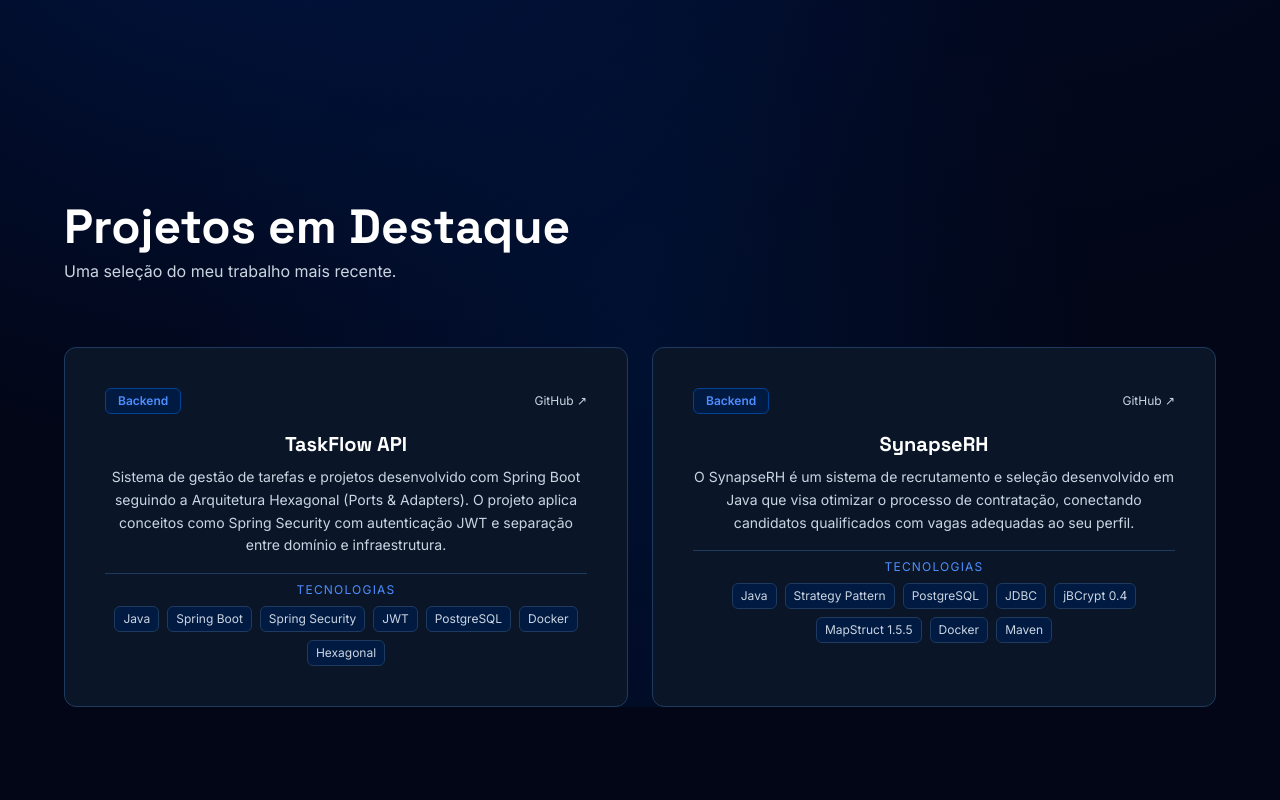
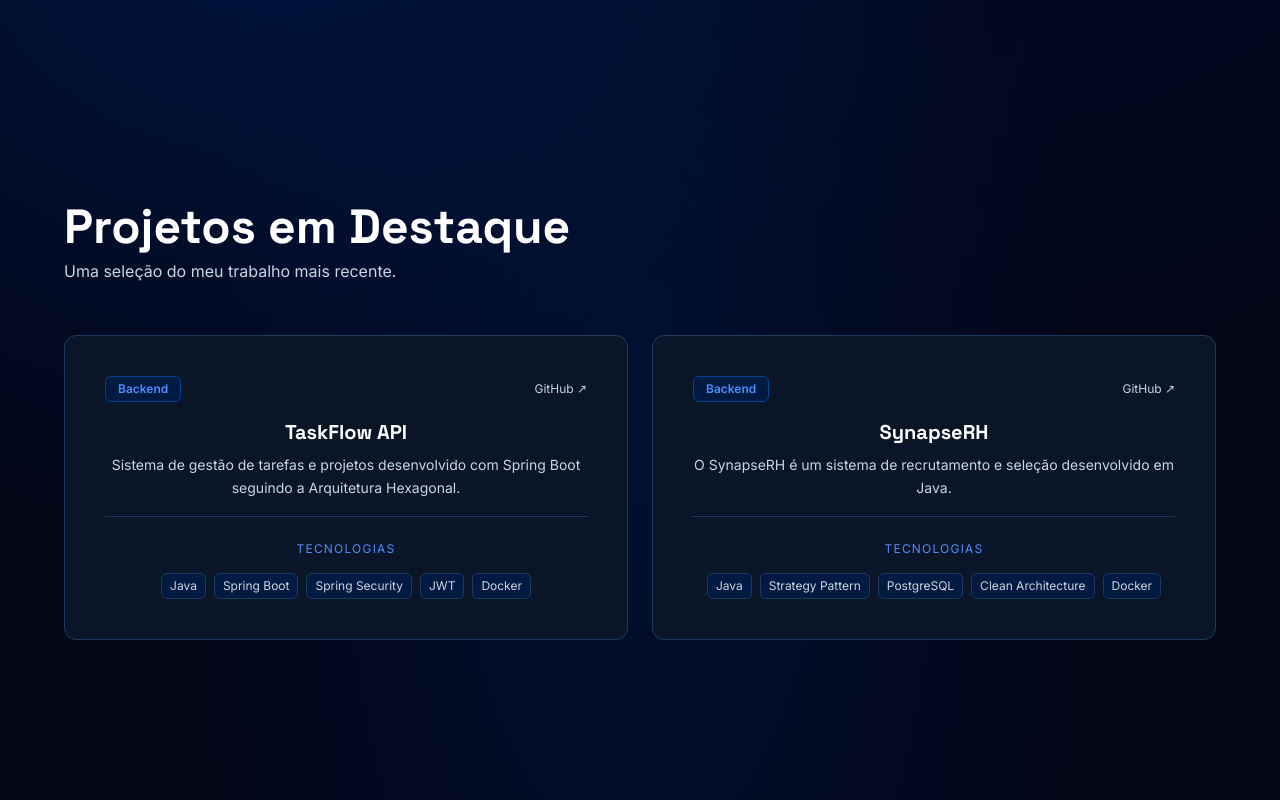
Before and after one commit to kauaafeelix/personal-portfolio, a Next.js app: page / in a window 1280 px wide. Shown: the part 1009-1809 px from the top of the page. Before the commit the page ends 1716 px from the top, so only its background shows below. Built offline with nearby package versions, Linux system fonts and the light colour scheme.

Commit message:
adiciona transition legal entre section

```diff
--- a/package.json
+++ b/package.json
@@ -9,6 +9,7 @@
     "lint": "eslint"
   },
   "dependencies": {
+    "framer-motion": "^12.38.0",
     "lucide-react": "^1.12.0",
     "next": "16.2.4",
     "react": "19.2.4",
--- a/src/app/page.js
+++ b/src/app/page.js
@@ -1,51 +1,89 @@
+"use client"; // Necessário se estiver usando o Next.js App Router
+
+import { motion } from "framer-motion";
 import ProjectCard from "@/components/ProjectCard";
 import "./globals.css";
 
 const projects = [
   {
     title: "TaskFlow API",
-    description: "Sistema de gestão de tarefas e projetos desenvolvido com Spring Boot seguindo a Arquitetura Hexagonal (Ports & Adapters). O projeto aplica conceitos como Spring Security com autenticação JWT e separação entre domínio e infraestrutura.",
+    description: "Sistema de gestão de tarefas e projetos desenvolvido com Spring Boot seguindo a Arquitetura Hexagonal.",
     category: "Backend",
-    techs: ["Java", "Spring Boot", "Spring Security", "JWT", "PostgreSQL", "Docker", "Hexagonal"],
+    techs: ["Java", "Spring Boot", "Spring Security", "JWT", "Docker"],
     githubUrl: "https://github.com/kauaafeelix/TaskFlow.git"
   },
   {
     title: "SynapseRH",
-    description: "O SynapseRH é um sistema de recrutamento e seleção desenvolvido em Java que visa otimizar o processo de contratação, conectando candidatos qualificados com vagas adequadas ao seu perfil. ",
+    description: "O SynapseRH é um sistema de recrutamento e seleção desenvolvido em Java.",
     category: "Backend",
-    techs: ["Java", "Strategy Pattern","PostgreSQL", "JDBC", "jBCrypt 0.4", "MapStruct 1.5.5", "Docker", "Maven"],
+    techs: ["Java", "Strategy Pattern", "PostgreSQL", "Clean Architecture", "Docker"],
     githubUrl: "https://github.com/kauaafeelix/Recruitment-System.git"
   }
 ];
 
 export default function Home() {
+  const fadeIn = {
+    hidden: { opacity: 0, y: 40 },
+    visible: {
+      opacity: 1,
+      y: 0,
+      transition: { duration: 0.8, ease: "easeOut" }
+    }
+  };
+
   return (
     <main className="flex flex-col min-h-[70vh] text-center mt-[4rem]">
-          <section className="flex flex-col items-center gap-[5rem] mt-[2rem]">
+      <motion.section
+        initial="hidden"
+        animate="visible"
+        variants={fadeIn}
+        className="flex flex-col items-center gap-[5rem] mt-[2rem]"
+      >
         <div className="flex flex-col gap-[5rem] max-w-[80vh] items-center">
           <h4 className="w-fit flex items-center gap-2 border border-[#004395] tracking-[0.2rem] text-[#4D8EFF] bg-[#001A42] p-2 font-semibold">
             <span className="w-2 h-2 rounded-full bg-[#4D8EFF] animate-pulse"></span>
             FULL-STACK DEVELOPER
           </h4>
-                  <h1 className="font-space text-7xl leading-none font-bold text-center">TRANSFORMANDO IDEIAS EM PRODUTOS <span className="text-[#4D8EFF]">ESCALÁVEIS.</span></h1>
+          <h1 className="font-space text-7xl leading-none font-bold text-center">
+            TRANSFORMANDO IDEIAS EM PRODUTOS <span className="text-[#4D8EFF]">ESCALÁVEIS.</span>
+          </h1>
           <p className="text-xl text-center text-[#CBD5E1]">Código que performa. Interfaces que encantam. Sistemas que escalam.</p>
         </div>
+
         <div className="flex flex-row items-center gap-[1rem] justify-center mt-[1rem]">
           <button className="p-4 font-normal font-space bg-[#4D8EFF] text-[#001A42] hover:bg-[#005AC2] hover:text-[#FFFFFF] cursor-pointer transition-all duration-300 rounded-md">VER PROJETOS</button>
           <button className="p-4 font-normal font-space border border-[#474648] hover:bg-[#DAE3F0] hover:text-[#000000] cursor-pointer transition-all duration-300 rounded-md">ENTRAR EM CONTATO</button>
         </div>
-          </section>
-          <section className="flex flex-col gap-10 mt-[20rem] mx-[4rem]">
+      </motion.section>
+
+      <motion.section
+        initial="hidden"
+        whileInView="visible"
+        viewport={{ once: true, amount: 0.1 }}
+        variants={fadeIn}
+        className="flex flex-col gap-10 mt-[20rem] mx-[4rem]"
+      >
         <div className="flex flex-col text-justify">
           <h2 className="font-space text-5xl font-bold text-white">Projetos em Destaque</h2>
-                  <p className="text-[#CBD5E1] mt-2 mb-6">Uma seleção do meu trabalho mais recente.</p>
+          <p className="text-[#CBD5E1] mt-2 mb-3">Uma seleção do meu trabalho mais recente.</p>
         </div>
+
         <div className="grid grid-cols-2 gap-6">
-                {projects.map((project) => (
-                  <ProjectCard key={project.title} {...project} />
+          {projects.map((project, index) => (
+            <motion.div
+              key={project.title}
+              initial={{ opacity: 0, y: 20 }}
+              whileInView={{ opacity: 1, y: 0 }}
+              viewport={{ once: true }}
+              transition={{ delay: index * 0.2 }}
+            >
+              <ProjectCard {...project} />
+            </motion.div>
           ))}
         </div>
-          </section>
+      </motion.section>
+
+      <section className="h-[10rem]"></section>
     </main>
   );
 }
--- a/src/components/ProjectCard.js
+++ b/src/components/ProjectCard.js
@@ -16,7 +16,7 @@ export default function ProjectCard({ title, description, category, techs, githu
         <p className="text-sm text-[#CBD5E1] leading-relaxed">{description}</p>
       </div>
 
-      <div className="flex flex-col gap-2 pt-2 border-t border-[#1E3A5F]">
+      <div className="flex flex-col gap-4 pt-6 border-t border-[#1E3A5F]">
         <p className="text-xs text-[#4D8EFF] tracking-widest uppercase">Tecnologias</p>
         <div className="flex flex-wrap gap-2 items-center justify-center">
           {techs.map(tech => (
```
Also changed, not shown: 1 other file (tests, documents, lock files or other folders). Lines whose indentation alone changed are shown as unchanged.
